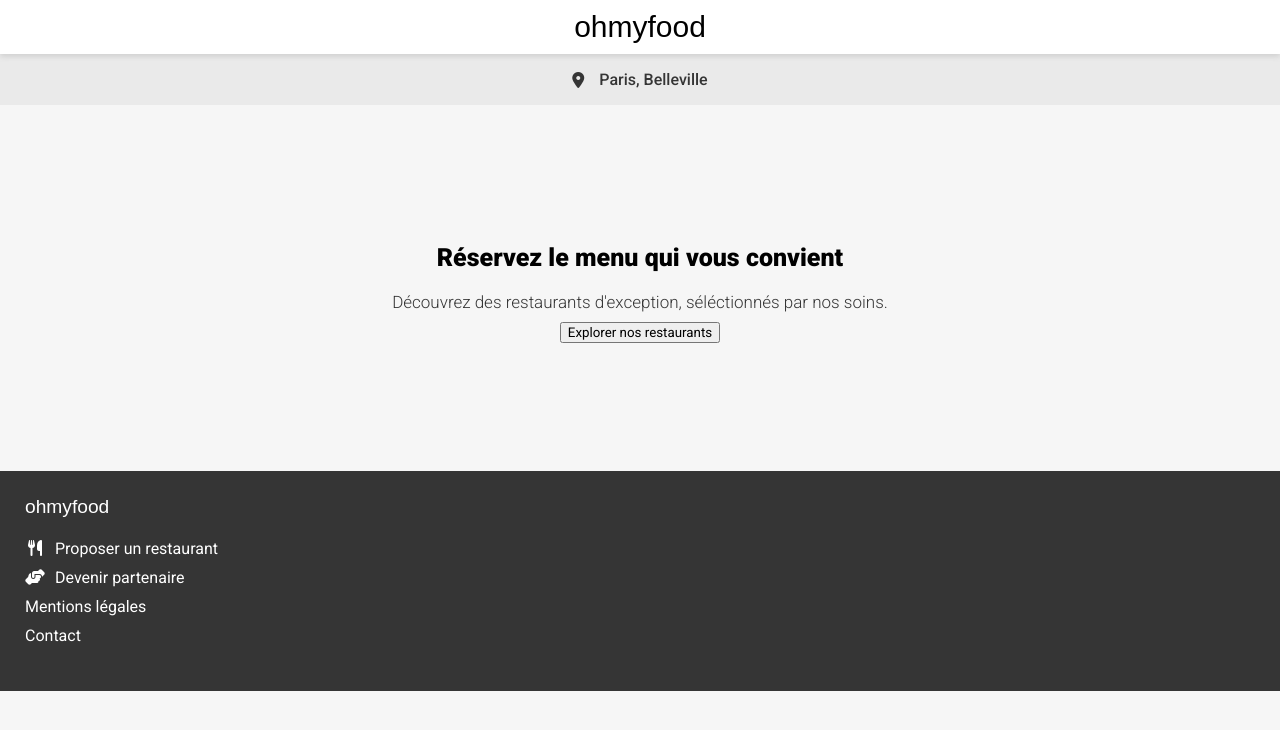
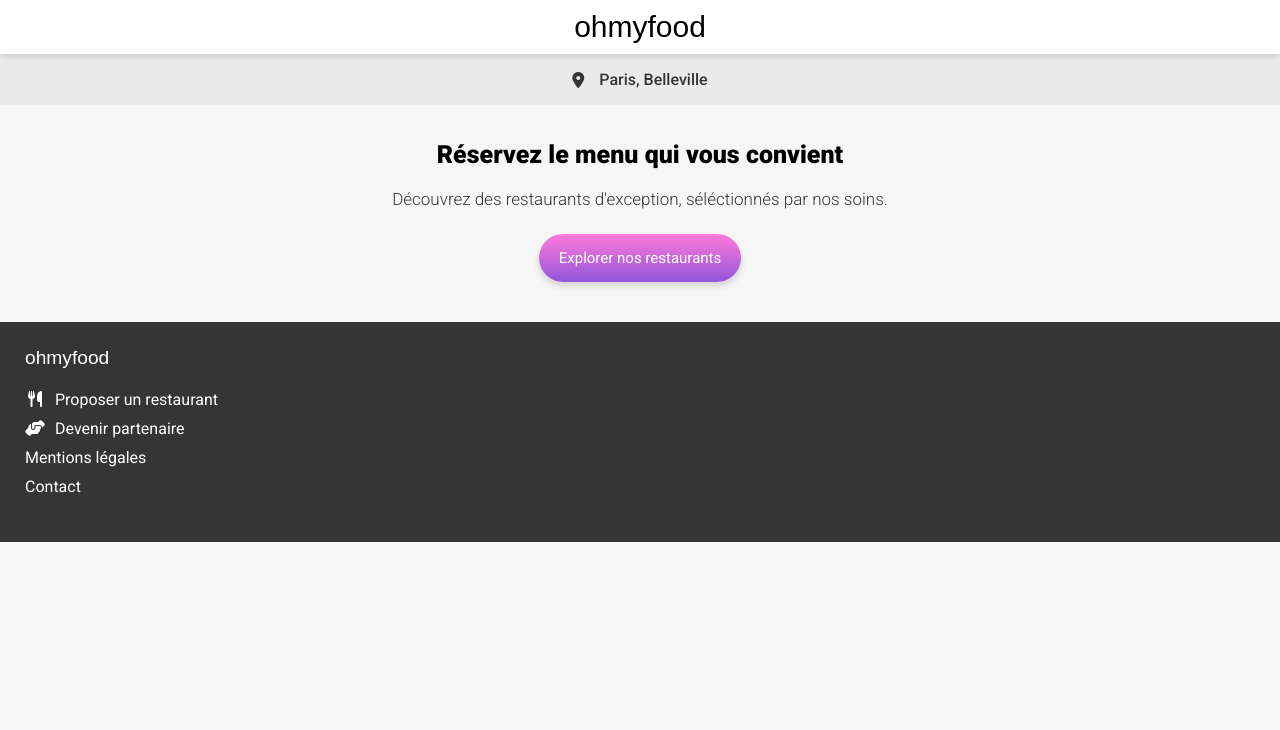
Before and after one commit to FRAOrion/fraorion.github.io, a website: page index.html in a window 1280 px wide. Drawn offline with Linux system fonts and the light colour scheme; a web font is replaced by a local one.

Commit message:
Section haute terminée
ajout du bouton Explorer nos restaurants

```diff
--- a/index.html
+++ b/index.html
@@ -27,7 +27,7 @@
             <section id="find-location">
                 <p class="big">Réservez le menu qui vous convient</p>
                 <p class="tight">Découvrez des restaurants d'exception, séléctionnés par nos soins.</p>
-                <button class="btn">Explorer nos restaurants</button>
+                <button class="btn btn--pink"><p>Explorer nos restaurants</p></button>
             </section>
         </main>
     </body>
--- /dev/null
+++ b/sass/components/_btn.scss
@@ -0,0 +1,13 @@
+.btn {
+    margin: 15px 0;
+    padding: 5px 20px;
+    border: 0;
+    border-radius: 50px;
+    font-size: 15px;
+    @include box-shadow;
+
+    &--pink {
+        color: white;
+        background: linear-gradient(0deg, $primary 0%, $secondary 100%);
+    }
+}
--- a/sass/style.scss
+++ b/sass/style.scss
@@ -1,6 +1,8 @@
 @import "./utils/variables";
+@import "./utils/mixins";
 @import "./base/base";
 @import "./base/typography";
+@import "./components/btn";
 @import "./layouts/header";
 @import "./layouts/footer";
 
@@ -21,7 +23,7 @@
     display: flex;
     flex-direction: column;
     align-items: center;
-    padding: 10%;
+    padding: 25px;
 
     p {
         margin: 10px 0;
--- /dev/null
+++ b/sass/utils/_mixins.scss
@@ -0,0 +1,3 @@
+@mixin box-shadow {
+    box-shadow: 0 4px 6px lightgrey;
+}
```
Also changed, not shown: css/style.css, 1 other file.
